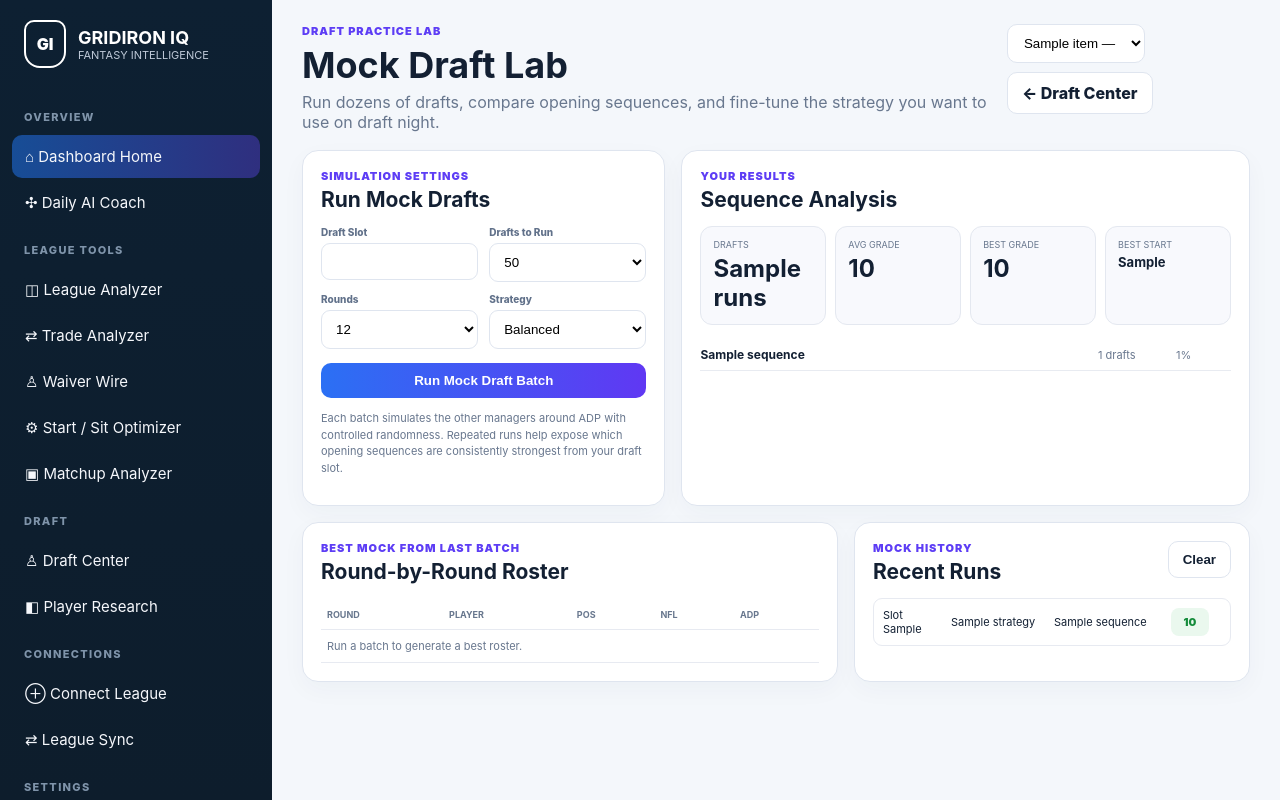
After one commit to cschernika/gridiron-iq-new, a Flask app: template templates/mock_draft.html in a window 1280 px wide. The commit adds this page. Run offline with Flask 3, Linux system fonts and the light colour scheme; the template is opened without the code that fills it: most values are stand-ins (such as "Sample title", 1, 10 or a date in 2020).

Commit message:
Add files via upload

```diff
--- a/templates/draft_center.html
+++ b/templates/draft_center.html
@@ -487,6 +487,7 @@
         {% endfor %}
       </select>
       <a class="dc-btn secondary" href="/league-sync">↻ Sync League</a>
+      <a class="dc-btn primary" href="/mock-draft">Mock Draft Lab</a>
     </div>
   </section>
 
--- /dev/null
+++ b/templates/mock_draft.html
@@ -0,0 +1,167 @@
+{% extends "base.html" %}
+{% block title %}Mock Draft Lab | Gridiron IQ{% endblock %}
+{% block body %}
+<style>
+.md-page{--p:#5d3df5;--b:#2477f3;--g:#16a34a;--t:#132033;--m:#68778e;--l:#dfe5ef;color:var(--t)}
+.md-header{display:flex;justify-content:space-between;gap:18px;align-items:flex-start;margin-bottom:18px}
+.md-kicker{color:var(--p);font-size:11px;font-weight:900;letter-spacing:.09em}.md-header h1{font-size:36px;margin:5px 0}.md-header p{margin:0;color:var(--m)}
+.md-actions{display:flex;gap:9px;flex-wrap:wrap}.md-select,.md-input{border:1px solid var(--l);border-radius:10px;background:#fff;padding:10px 12px}
+.md-btn{border:1px solid var(--l);background:#fff;border-radius:10px;padding:10px 14px;font-weight:800;cursor:pointer;text-decoration:none;color:var(--t)}
+.md-btn.primary{border:0;color:#fff;background:linear-gradient(90deg,#2b70f4,#6038f3)}
+.md-grid{display:grid;grid-template-columns:.78fr 1.22fr;gap:16px;margin-bottom:16px}
+.md-card{background:#fff;border:1px solid var(--l);border-radius:16px;padding:18px;box-shadow:0 8px 24px rgba(25,45,75,.035)}
+.md-card h2{font-size:21px;margin:4px 0 14px}.md-form{display:grid;grid-template-columns:1fr 1fr;gap:11px}.md-form label{font-size:10px;color:#61718a;font-weight:800}.md-form input,.md-form select{width:100%;margin-top:5px;border:1px solid var(--l);border-radius:9px;padding:10px;background:#fff}
+.md-run{width:100%;margin-top:14px}.md-note{font-size:11px;color:var(--m);line-height:1.5;margin-top:12px}
+.md-stats{display:grid;grid-template-columns:repeat(4,1fr);gap:9px}.md-stat{background:#f8f9fd;border:1px solid #e4e8f0;border-radius:12px;padding:12px}.md-stat span,.md-stat strong{display:block}.md-stat span{font-size:9px;color:var(--m);text-transform:uppercase}.md-stat strong{font-size:24px;margin-top:4px}
+.md-sequences{margin-top:14px;display:grid;gap:8px}.md-seq{display:grid;grid-template-columns:1fr 70px 55px;gap:8px;align-items:center;border-bottom:1px solid #e8ebf1;padding:8px 0}.md-seq b{font-size:12px}.md-seq span{font-size:11px;color:var(--m)}
+.md-results{display:grid;grid-template-columns:1.15fr .85fr;gap:16px}.md-table{width:100%;border-collapse:collapse}.md-table th,.md-table td{padding:9px 6px;border-bottom:1px solid #e7eaf1;text-align:left;font-size:11px}.md-table th{font-size:9px;color:var(--m)}
+.md-history{display:grid;gap:8px}.md-history-row{display:grid;grid-template-columns:60px 95px 1fr 50px;gap:8px;align-items:center;padding:9px;border:1px solid #e7eaf1;border-radius:9px}.md-history-row span{font-size:11px}.md-grade{display:grid;place-items:center;width:38px;height:28px;border-radius:8px;background:#eaf8ee;color:#158c3b;font-weight:900}
+.md-empty{color:var(--m);font-size:12px;padding:20px 0}
+@media(max-width:950px){.md-grid,.md-results{grid-template-columns:1fr}.md-stats{grid-template-columns:1fr 1fr}}@media(max-width:620px){.md-header{flex-direction:column}.md-form{grid-template-columns:1fr}.md-stats{grid-template-columns:1fr}}
+</style>
+
+<div class="md-page">
+  <section class="md-header">
+    <div>
+      <div class="md-kicker">DRAFT PRACTICE LAB</div>
+      <h1>Mock Draft Lab</h1>
+      <p>Run dozens of drafts, compare opening sequences, and fine-tune the strategy you want to use on draft night.</p>
+    </div>
+    <div class="md-actions">
+      <select id="md-league" class="md-select">
+        {% for item in draft_leagues %}
+        <option value="{{ item.key }}" {% if item.key == active_league_key %}selected{% endif %}>{{ item.name }} — {{ item.platform }}</option>
+        {% endfor %}
+      </select>
+      <a class="md-btn" href="/draft-center">← Draft Center</a>
+    </div>
+  </section>
+
+  <section class="md-grid">
+    <article class="md-card">
+      <div class="md-kicker">SIMULATION SETTINGS</div>
+      <h2>Run Mock Drafts</h2>
+      <div class="md-form">
+        <label>Draft Slot<input id="md-slot" type="number" min="1" max="{{ mock_context.teams }}" value="{{ mock_context.draft_slot }}"></label>
+        <label>Drafts to Run<select id="md-runs"><option>10</option><option>25</option><option selected>50</option><option>100</option></select></label>
+        <label>Rounds<select id="md-rounds"><option>10</option><option selected>12</option><option>15</option></select></label>
+        <label>Strategy<select id="md-strategy"><option value="balanced">Balanced</option><option value="hero-rb">Hero RB</option><option value="zero-rb">Zero RB</option><option value="robust-rb">Robust RB</option><option value="late-qb">Late QB</option></select></label>
+      </div>
+      <button id="md-run" class="md-btn primary md-run">Run Mock Draft Batch</button>
+      <p class="md-note">Each batch simulates the other managers around ADP with controlled randomness. Repeated runs help expose which opening sequences are consistently strongest from your draft slot.</p>
+    </article>
+
+    <article class="md-card">
+      <div class="md-kicker">YOUR RESULTS</div>
+      <h2>Sequence Analysis</h2>
+      <div class="md-stats">
+        <div class="md-stat"><span>Drafts</span><strong id="md-stat-runs">{{ mock_summary.runs or 0 }}</strong></div>
+        <div class="md-stat"><span>Avg Grade</span><strong id="md-stat-avg">{{ mock_summary.average_score or "—" }}</strong></div>
+        <div class="md-stat"><span>Best Grade</span><strong id="md-stat-best">{{ mock_summary.best_score or "—" }}</strong></div>
+        <div class="md-stat"><span>Best Start</span><strong id="md-stat-seq" style="font-size:13px">{{ mock_summary.best_sequence or "—" }}</strong></div>
+      </div>
+      <div id="md-sequences" class="md-sequences">
+        {% if mock_summary.top_sequences %}
+          {% for s in mock_summary.top_sequences %}
+          <div class="md-seq"><b>{{ s.sequence }}</b><span>{{ s.count }} drafts</span><span>{{ s.percent }}%</span></div>
+          {% endfor %}
+        {% else %}
+          <div class="md-empty">Run your first batch to see which draft sequences repeat most often.</div>
+        {% endif %}
+      </div>
+    </article>
+  </section>
+
+  <section class="md-results">
+    <article class="md-card">
+      <div class="md-kicker">BEST MOCK FROM LAST BATCH</div>
+      <h2>Round-by-Round Roster</h2>
+      <table class="md-table">
+        <thead><tr><th>ROUND</th><th>PLAYER</th><th>POS</th><th>NFL</th><th>ADP</th></tr></thead>
+        <tbody id="md-roster-body">
+          <tr><td colspan="5" class="md-empty">Run a batch to generate a best roster.</td></tr>
+        </tbody>
+      </table>
+    </article>
+
+    <article class="md-card">
+      <div style="display:flex;justify-content:space-between;gap:10px;align-items:flex-start">
+        <div><div class="md-kicker">MOCK HISTORY</div><h2>Recent Runs</h2></div>
+        <button id="md-reset" class="md-btn">Clear</button>
+      </div>
+      <div id="md-history" class="md-history">
+        {% if mock_history %}
+          {% for h in mock_history %}
+          <div class="md-history-row"><span>Slot {{ h.draft_slot }}</span><span>{{ h.strategy }}</span><span>{{ h.sequence }}</span><span class="md-grade">{{ h.score }}</span></div>
+          {% endfor %}
+        {% else %}
+          <div class="md-empty">No mock drafts saved yet.</div>
+        {% endif %}
+      </div>
+    </article>
+  </section>
+</div>
+
+<script>
+(() => {
+  const $ = id => document.getElementById(id);
+  async function api(url, options={}){
+    const r = await fetch(url,{headers:{"Content-Type":"application/json"},...options});
+    const d = await r.json().catch(()=>({}));
+    if(!r.ok) throw new Error(d.error || d.detail || `Request failed (${r.status})`);
+    return d;
+  }
+
+  $("md-league")?.addEventListener("change",()=> {
+    location.href = `/mock-draft?league=${encodeURIComponent($("md-league").value)}`;
+  });
+
+  $("md-run")?.addEventListener("click", async () => {
+    const btn = $("md-run");
+    btn.textContent = "Running Mock Drafts...";
+    btn.disabled = true;
+    try{
+      const d = await api("/api/mock-draft/run",{
+        method:"POST",
+        body:JSON.stringify({
+          league_key:$("md-league").value,
+          draft_slot:Number($("md-slot").value),
+          runs:Number($("md-runs").value),
+          rounds:Number($("md-rounds").value),
+          strategy:$("md-strategy").value
+        })
+      });
+
+      $("md-stat-runs").textContent = d.summary.runs;
+      $("md-stat-avg").textContent = d.summary.average_score;
+      $("md-stat-best").textContent = d.summary.best_score;
+      $("md-stat-seq").textContent = d.summary.best_sequence;
+
+      $("md-sequences").innerHTML = d.summary.top_sequences
+        .map(s=>`<div class="md-seq"><b>${s.sequence}</b><span>${s.count} drafts</span><span>${s.percent}%</span></div>`)
+        .join("");
+
+      $("md-roster-body").innerHTML = d.best.roster
+        .map(p=>`<tr><td>${p.round}</td><td><b>${p.name}</b></td><td>${p.pos}</td><td>${p.team}</td><td>${p.adp}</td></tr>`)
+        .join("");
+
+      const hist = await api("/api/mock-draft/history");
+      $("md-history").innerHTML = hist.history.slice(-20).reverse()
+        .map(h=>`<div class="md-history-row"><span>Slot ${h.draft_slot}</span><span>${h.strategy}</span><span>${h.sequence}</span><span class="md-grade">${h.score}</span></div>`)
+        .join("");
+    }catch(err){
+      alert(err.message);
+    }finally{
+      btn.textContent = "Run Mock Draft Batch";
+      btn.disabled = false;
+    }
+  });
+
+  $("md-reset")?.addEventListener("click", async () => {
+    if(!confirm("Clear all saved mock draft history?")) return;
+    await api("/api/mock-draft/reset",{method:"POST",body:"{}"});
+    location.reload();
+  });
+})();
+</script>
+{% endblock %}
```
